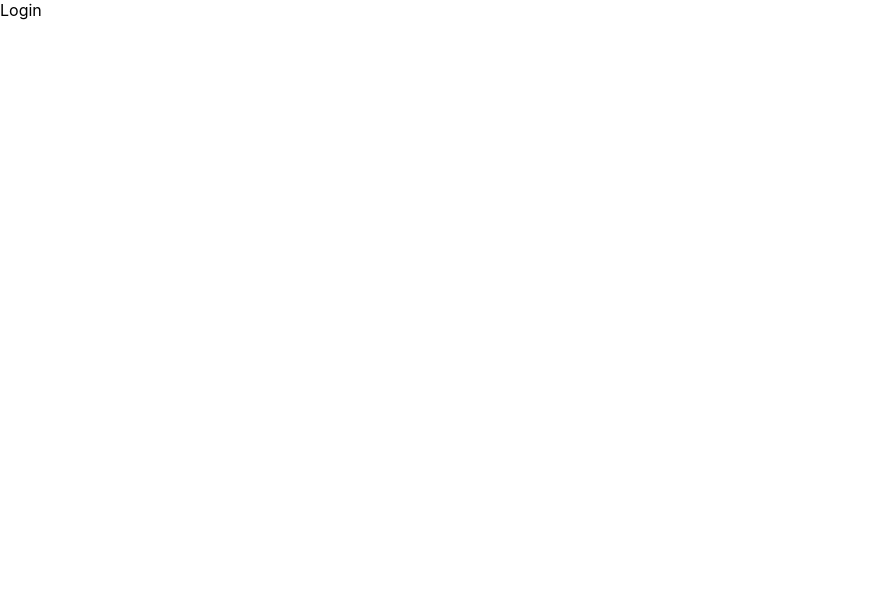
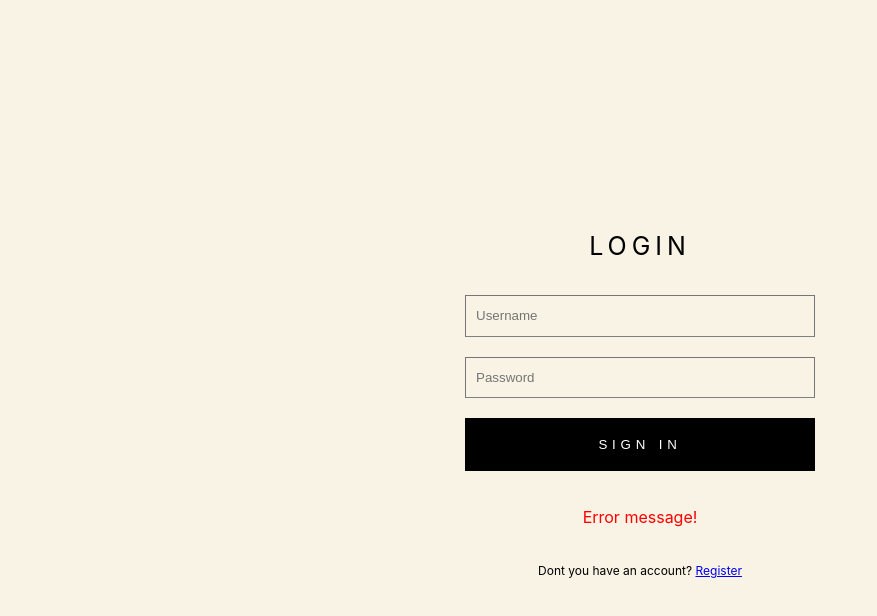
Before and after one commit to isabelhormaeche/Frontend, a React (Create React App) app: page /login in a window 1280 px wide. Shown: the top 616 px of the page, without its empty margins (0-877 px from the left). Built offline with nearby package versions, Linux system fonts and the light colour scheme.

Commit message:
Added Sass library and stylied LOGIN, REGISTER forms

```diff
--- a/package.json
+++ b/package.json
@@ -10,6 +10,7 @@
     "react-dom": "^18.0.0",
     "react-router-dom": "^6.4.1",
     "react-scripts": "5.0.1",
+    "sass": "^1.55.0",
     "web-vitals": "^2.1.4"
   },
   "scripts": {
@@ -35,5 +36,8 @@
       "last 1 firefox version",
       "last 1 safari version"
     ]
+  },
+  "devDependencies": {
+    "@babel/plugin-proposal-private-property-in-object": "^7.21.11"
   }
 }
--- a/src/App.js
+++ b/src/App.js
@@ -11,6 +11,7 @@ import Home from "./pages/Home";
 import Post from "./pages/Post";
 import Navbar from "./components/Navbar";
 import Footer from "./components/Footer";
+import "./style.scss";
 
 
 const Layout = () => {
@@ -37,7 +38,7 @@ const router = createBrowserRouter([
         element: <Post />,
       },
       {
-        path: "/Create",
+        path: "/create",
         element: <Create />,
       },
     ],
--- a/src/components/Footer.jsx
+++ b/src/components/Footer.jsx
@@ -2,7 +2,9 @@ import React from "react"
 
 const Footer = () =>{
     return(
-        <div>Footer</div>
+        <div>Footer
+            <p>© Copyright Film Locations APP 2024. All rights reserved</p>
+        </div>
     )
 }
 
--- a/src/pages/Login.jsx
+++ b/src/pages/Login.jsx
@@ -1,9 +1,20 @@
 import React from "react"
+import { Link } from "react-router-dom";
 
 const Login = () =>{
     return(
-        <div>Login</div>
-    )
-}
+      <div className="auth">
+        <h1>LOGIN</h1>
+        <form>
+            <input type="text" placeholder="Username"/>
+            <input type="password"placeholder="Password"/>
+            <button>SIGN IN</button>
+            <p>Error message!</p>
+            <span>Dont you have an account? <Link to="/register">Register</Link>
+            </span>
+        </form>
+      </div>
+    );
+};
 
 export default Login
--- a/src/pages/Register.jsx
+++ b/src/pages/Register.jsx
@@ -1,9 +1,21 @@
 import React from "react"
+import { Link } from "react-router-dom";
 
-const Register = () =>{
+const Login = () =>{
     return(
-        <div>Register</div>
-    )
-}
+      <div className="auth">
+        <h1>REGISTER</h1>
+        <form>
+            <input required type="text" placeholder="Username"/>
+            <input required type="email" placeholder="Email Address"/>
+            <input required type="password"placeholder="Password"/>
+            <button>SIGN UP</button>
+            <p>Error message!</p>
+            <span>Do you have an account? <Link to="/LOGIN">Login</Link>
+            </span>
+        </form>
+      </div>
+    );
+};
 
-export default Register
+export default Login
--- /dev/null
+++ b/src/style.scss
@@ -0,0 +1,97 @@
+// VARIABLES
+
+$black: #000000;
+$white: #FFFFFF;
+$lightYellow: #F5F5DC ;
+$daisyYellow: #f8f3e4;
+$daisyGrey:#757575;
+
+// Daisy --> font-family: 'Helvetica Neue', Helvetica, Arial, sans-serif;
+// .section-login .section__head h1 {
+//     font-family: "rocky-condensed", serif;
+//     font-size: 32px;
+
+
+// .form-base.form-base.form-base .form__btn {
+//     background: #000;
+//     color: #fff;
+//     letter-spacing: 0.36em;
+//     padding: 14.5px 15px;
+//     margin: 0;
+
+
+.app{
+
+    .container{
+
+
+        // LOGIN & REGISTER
+
+        .auth{
+
+            display: flex;
+            flex-direction: column;
+            align-items: center;
+            justify-content:center;
+            background-color: $daisyYellow;
+            height: 100vh;
+
+            h1{
+                font-size: 25px;
+                color: black;
+                margin-bottom: 20px;
+                font-weight: 400;
+                letter-spacing: .2em;
+                line-height: 1.47;
+
+
+            }
+
+            form{
+                display:flex;
+                flex-direction: column;
+                padding: 10px;
+                width: 350px;
+                gap: 20px;
+
+                input{
+                    padding:10px;
+                    // border: none;
+                    // border: 1px solid #000;
+                    border: 1px solid $daisyGrey;
+                    border-radius: 0;
+                    line-height: 1.47;
+
+                    text-decoration: none;
+                    border-bottom: 1px solid gray;
+                    background-color: $daisyYellow;
+                }
+
+                button{
+                    padding: 10px;
+                    border:none;
+                    cursor: pointer;
+                    color:$white;
+                    background-color: $black;
+                    letter-spacing: 0.36em;
+                    line-height: 2.5;
+                    // TODO añadir hover
+                }
+
+                p {
+                    font: 12px;
+                    color: red;
+                    text-align: center;
+                }
+
+                span{
+                    font-size:12px;
+                    text-align: center;
+                }
+
+
+            }
+        }
+    }
+
+}
```
Also changed, not shown: 1 other file (tests, documents, lock files or other folders).
